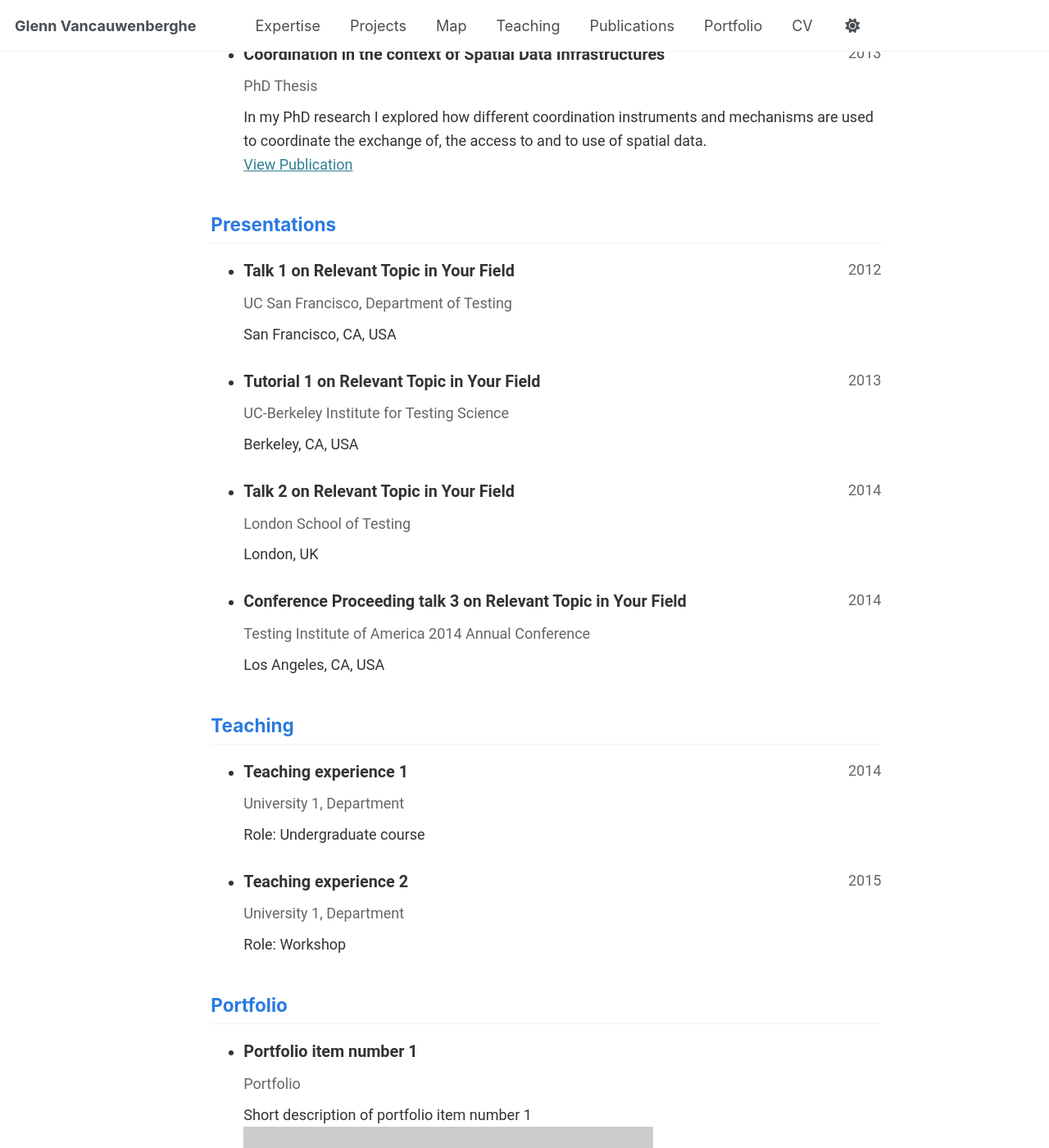
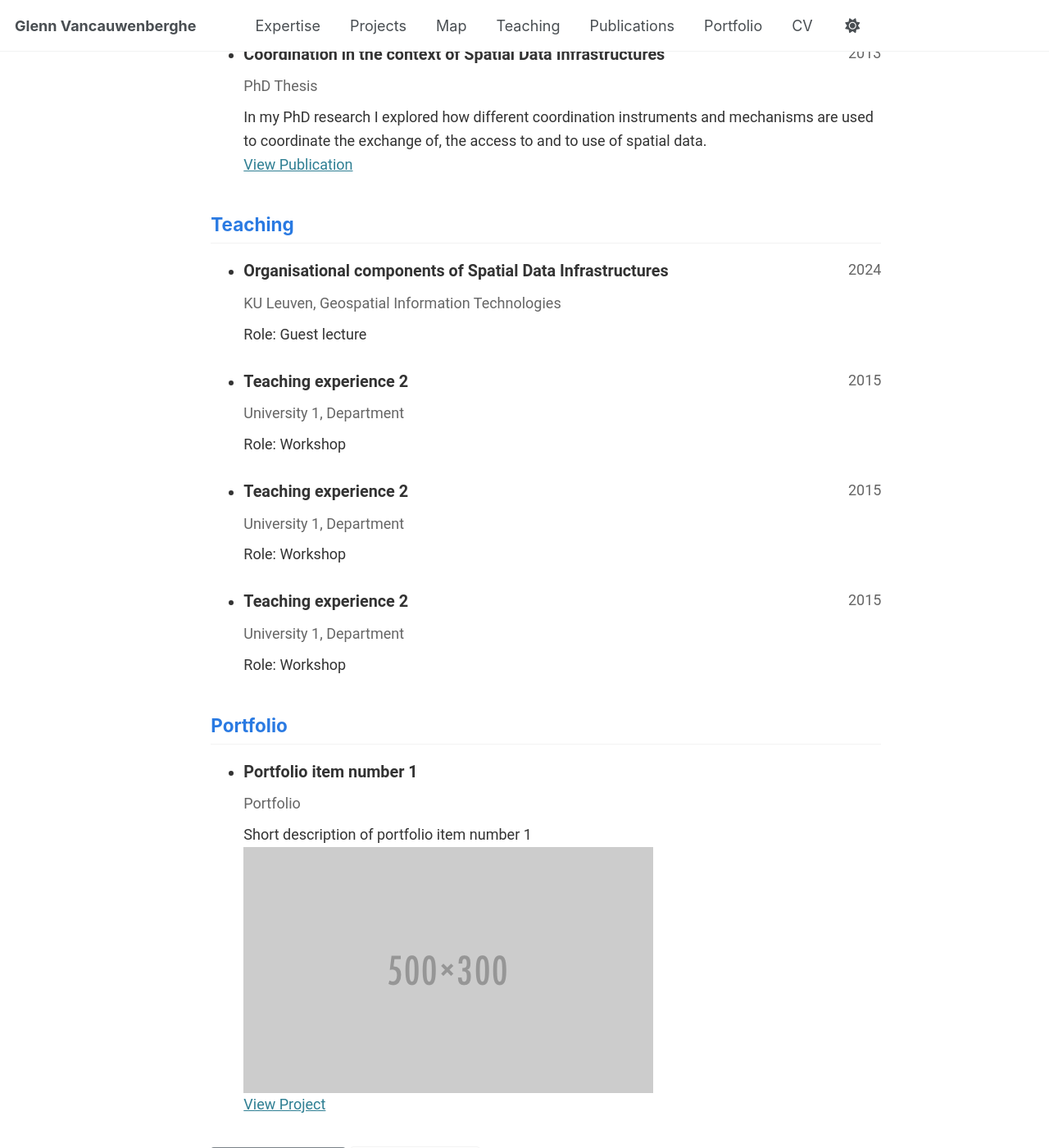
Before and after one commit to GVancauwenberghe/gvancauwenberghe.github.io, a Jekyll site: the page built from _pages/cv-json.md, in a window 1280 px wide and 1400 px high, scrolled down 2396 px. Shown: the whole window at 82% size. Built offline with Jekyll 4.4.1, drawn with Linux system fonts in a browser that asks for light colours.

Commit message:
Update cv.json

```diff
--- a/_data/cv.json
+++ b/_data/cv.json
@@ -146,42 +146,12 @@
       "summary": "In my PhD research I explored how different coordination instruments and mechanisms are used to coordinate the exchange of, the access to and to use of spatial data."
     }
   ],
-  "presentations": [
-    {
-      "name": "Talk 1 on Relevant Topic in Your Field",
-      "event": "UC San Francisco, Department of Testing",
-      "date": "2012-03-01",
-      "location": "San Francisco, CA, USA",
-      "description": ""
-    },
-    {
-      "name": "Tutorial 1 on Relevant Topic in Your Field",
-      "event": "UC-Berkeley Institute for Testing Science",
-      "date": "2013-03-01",
-      "location": "Berkeley, CA, USA",
-      "description": ""
-    },
-    {
-      "name": "Talk 2 on Relevant Topic in Your Field",
-      "event": "London School of Testing",
-      "date": "2014-02-01",
-      "location": "London, UK",
-      "description": ""
-    },
-    {
-      "name": "Conference Proceeding talk 3 on Relevant Topic in Your Field",
-      "event": "Testing Institute of America 2014 Annual Conference",
-      "date": "2014-03-01",
-      "location": "Los Angeles, CA, USA",
-      "description": ""
-    }
-  ],
   "teaching": [
     {
-      "course": "Teaching experience 1",
-      "institution": "University 1, Department",
-      "date": "2014-01-01",
-      "role": "Undergraduate course",
+      "course": "Organisational components of Spatial Data Infrastructures",
+      "institution": "KU Leuven, Geospatial Information Technologies",
+      "date": "2024-01-01",
+      "role": "Guest lecture",
       "description": ""
     },
     {
@@ -190,7 +160,21 @@
       "date": "2015-01-01",
       "role": "Workshop",
       "description": ""
-    }
+    },
+    {
+      "course": "Teaching experience 2",
+      "institution": "University 1, Department",
+      "date": "2015-01-01",
+      "role": "Workshop",
+      "description": ""
+    },
+    {
+      "course": "Teaching experience 2",
+      "institution": "University 1, Department",
+      "date": "2015-01-01",
+      "role": "Workshop",
+      "description": ""
+    },
   ],
   "portfolio": [
     {
```
